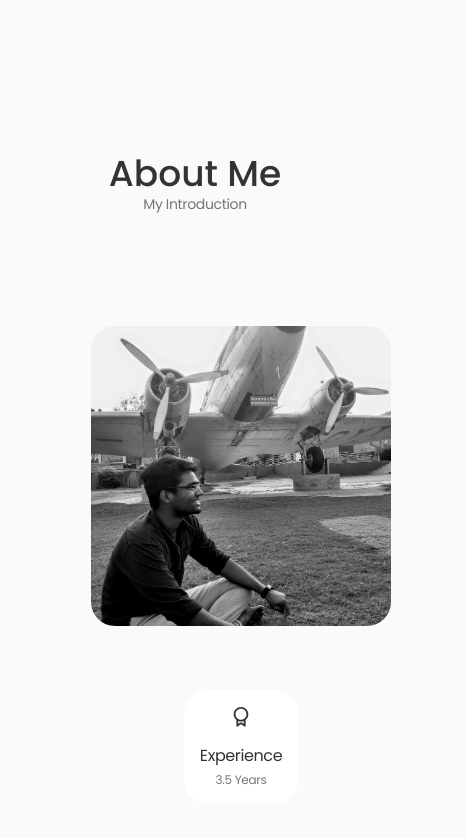
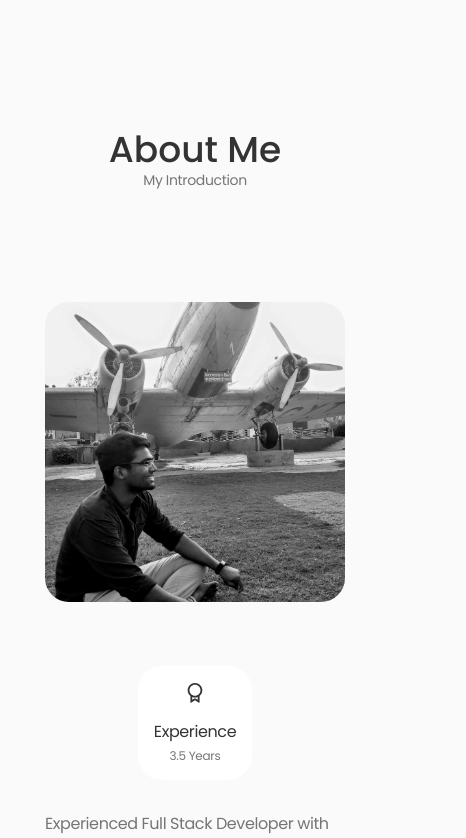
Before and after one commit to pranavprakash23/Porfolio, a React (Vite) app: page / in a window 390 px wide. Shown: the part 883-1721 px from the top of the page, 466 px wide, since content can reach past the window. Built offline with nearby package versions, Linux system fonts and the light colour scheme.

Commit message:
About Page responsiveness

```diff
--- a/src/components/About.jsx
+++ b/src/components/About.jsx
@@ -4,8 +4,11 @@ import { RiFileList3Line, RiAwardLine } from "react-icons/ri";
 const About = () => {
   return (
     <div className='h-screen mt-24 px-4 md:px-12 w-full flex flex-col justify-center items-center'>
-        <h1 className='text-4xl font-medium text-title-color'>About Me</h1>
-        <p className='text-sm'>My Introduction</p>
+        <div className='flex flex-col justify-center items-center'>
+            <h1 className='text-4xl font-medium text-title-color'>About Me</h1>
+            <p className='text-sm'>My Introduction</p>
+        </div>
+
         <div className='flex flex-col md:flex-row mt-28 mx-auto gap-16 justify-center items-center'>
           <div className='bg-profile-pic col-span-4 w-[300px] h-[300px] md:w-[400px] md:h-[350px] bg-cover bg-left-bottom rounded-3xl'></div>
           <div className='flex flex-col gap-8 justify-center items-center'>
@@ -18,7 +21,7 @@ const About = () => {
                   </div>
                 </div>
               </div>
-              <p className='text-base font-sm w-[450px] text-text-color'>Experienced Full Stack Developer with 3.5 years of expertise in building dynamic, scalable web applications using
+              <p className='text-base font-sm w-[300px] md:w-[450px] text-text-color'>Experienced Full Stack Developer with 3.5 years of expertise in building dynamic, scalable web applications using
               modern frameworks like React, Angular JS, and Spring.</p>
               <button className='w-max p-4 bg-title-color rounded-2xl flex flex-row items-center gap-4 text-container-color'>
                 Download Resume <RiFileList3Line size={22}/>
```
